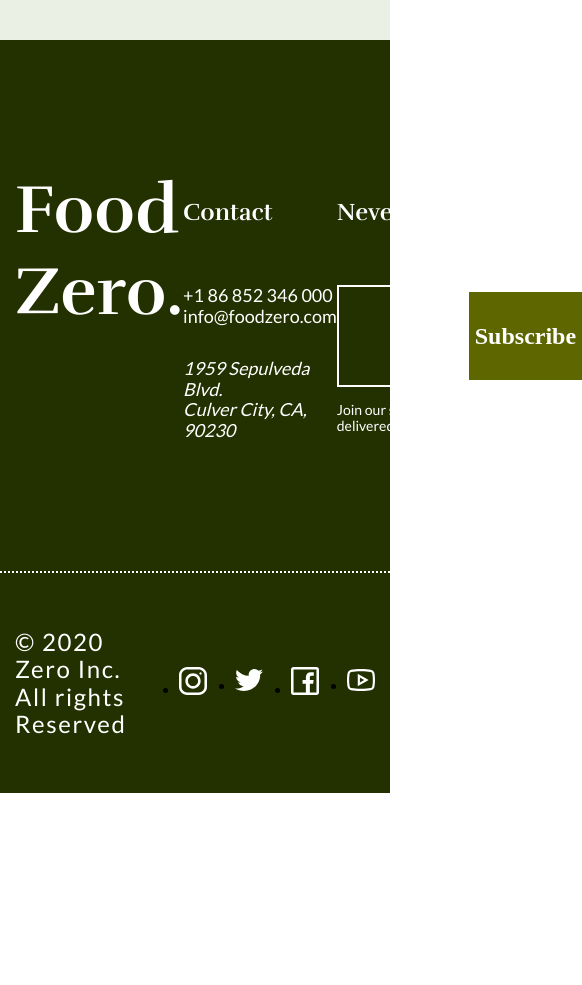
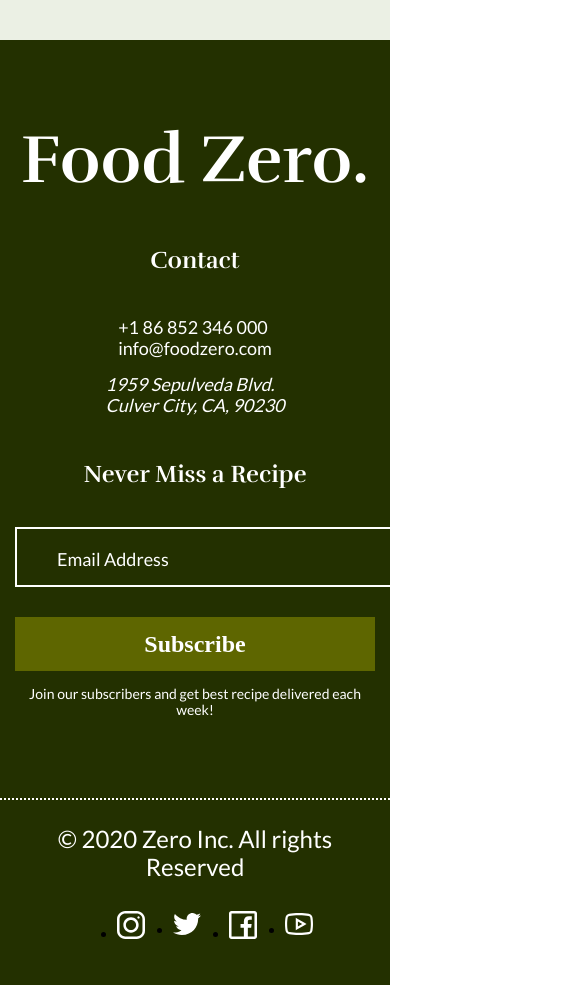
Before and after one commit to Vitaleti/FoodZero, a plain HTML site: page menu.html in a window 390 px wide. Shown: the part 7220-8205 px from the top of the page, 582 px wide, since content can reach past the window. Before the commit the page ends 8013 px from the top, so only its background shows below. Drawn offline with nearby package versions, Linux system fonts and the light colour scheme.

Commit message:
Added adaptive for footer

```diff
--- a/css/general.css
+++ b/css/general.css
@@ -280,9 +280,11 @@ h1, h2, h3, h4, h5, h6 {
 .footer-main-wrapper {
     display: grid;
     grid-template-columns: 1fr 1fr 2fr;
+    column-gap: 15px;
 }
 
 .footer-main-logo {
+    max-width: 170px;
     color: var(--color-light);
     font-family: var(--font-rufina);
     font-weight: 700;
--- a/css/media-queries.css
+++ b/css/media-queries.css
@@ -47,6 +47,14 @@
 
     .reservation-info {
         margin-top: 60px;
+    }
+
+    .footer-contacts-input {
+        height: 66px;
+    }
+
+    .footer-contacts-button {
+        height: 76px;
     }
 }
 
@@ -98,6 +106,44 @@
         align-items: center;
         row-gap: 30px;
     }
+
+    .footer-main {
+        padding-block: 80px;
+    }
+
+    .footer-contacts-data,
+    .footer-contacts-connect {
+        margin-top: 35px;
+    }
+
+    .footer-contacts-connect {
+        flex-direction: column;
+        align-items: flex-start;
+        row-gap: 30px;
+    }
+
+    .footer-contacts-input {
+        max-width: 350px;
+        height: 54px;
+    }
+
+    .footer-contacts-input::placeholder {
+        font-size: 18px;
+    }
+
+    .footer-contacts-button {
+        max-width: 175px;
+        height: 54px;
+        font-size: 18px;
+    }
+
+    .footer-end {
+        padding-block: 25px;
+    }
+
+    .footer-copyright {
+        letter-spacing: 0px;
+    }
 }
 
 @media (max-width: 768px) {
@@ -146,6 +192,56 @@
     .reservation-title {
         font-size: clamp(50px, 16.67vw, 108px);
     }
+
+    .footer-main-wrapper {
+        grid-template-columns: 1fr;
+        row-gap: 20px;
+    }
+
+    .footer-main-logo {
+        max-width: 100%;
+        text-align: center;
+    }
+
+    .footer-contacts {
+        width: 100%;
+        display: flex;
+        flex-direction: column;
+        align-items: center;
+        row-gap: 15px;
+    }
+
+    .footer-contacts-data,
+    .footer-contacts-address {
+        margin-top: 0;
+    }
+
+    .footer-contacts-form {
+        width: 100%;
+        max-width: 400px;
+        margin: 0 auto;
+    }
+
+    .footer-contacts-title {
+        margin-top: 20px;
+        text-align: center;
+    }
+
+    .footer-contacts-input,
+    .footer-contacts-button {
+        max-width: 100%;
+    }
+
+    .footer-contacts-form-end-text,
+    .footer-copyright {
+        text-align: center;
+    }
+
+    .footer-end-wrapper {
+        flex-direction: column;
+        row-gap: 15px;
+        align-items: center;
+    }
 }
 
 /* Высота */
--- a/menu.html
+++ b/menu.html
@@ -314,8 +314,7 @@
         <div class="footer-main">
             <div class="container footer-main-wrapper">
                 <a href="#" class="heading-three footer-main-logo">
-                    Food<br/>
-                    Zero.
+                    Food Zero.
                 </a>
                 <div class="footer-contacts">
                     <h3 class="heading-five footer-contacts-title">
```
